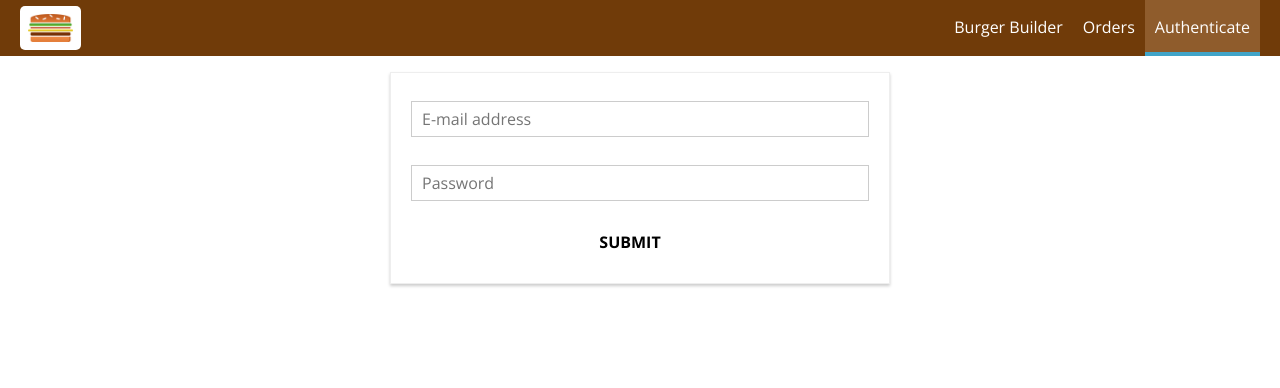
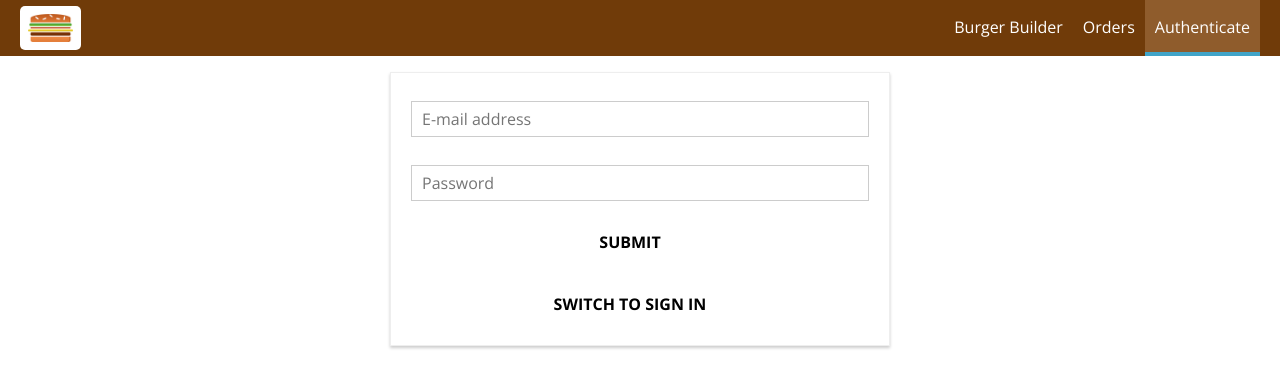
Before and after one commit to rbettN/burger, a React app: page /auth in a window 1280 px wide. Shown: the top 388 px of the page. Built offline with nearby package versions, Linux system fonts and the light colour scheme.

Commit message:
Lesson685: Added a Sign In option to authenticate existing users

```diff
--- a/src/containers/Auth/Auth.js
+++ b/src/containers/Auth/Auth.js
@@ -41,7 +41,8 @@
                 valid: false,
                 touched: false
             },
-        }
+        },
+        isSignup: true
     }
 
     checkValidity (value, rules) {
@@ -73,7 +74,13 @@
 
     submitHandler = (event) => {
         event.preventDefault();
-        this.props.onAuth(this.state.controls.email.value, this.state.controls.password.value);
+        this.props.onAuth(this.state.controls.email.value, this.state.controls.password.value, this.state.isSignup);
+    }
+
+    switchAuthModeHandler = () => {
+        this.setState(prevState => {
+            return {isSignup: !prevState.isSignup};
+        });
     }
 
     render () {
@@ -102,6 +109,9 @@
                     {form}
                     <Button btnType="Success">SUBMIT</Button>
                 </form>
+                <Button
+                    clicked={this.switchAuthModeHandler}
+                    btnType="Danger">SWITCH TO {this.state.isSignup ? 'SIGN IN' : 'SING UP'}</Button>
             </div>
         );
     }
@@ -109,7 +119,7 @@
 
 const mapDispatchToProps = dispatch => {
     return {
-        onAuth: (email, password) => dispatch(actions.auth(email, password))
+        onAuth: (email, password, isSignup) => dispatch(actions.auth(email, password, isSignup))
     };
 };
 
--- a/src/store/actions/auth.js
+++ b/src/store/actions/auth.js
@@ -21,7 +21,7 @@
     };
 };
 
-export const auth = (email, password) => {
+export const auth = (email, password, isSignup) => {
     return dispatch => {
         dispatch(authStart());
         const authData = {
@@ -29,7 +29,11 @@
             password: password,
             returnSecureToken: true
         }
-        axios.post('https://identitytoolkit.googleapis.com/v1/accounts:signUp?key=AIzaSyCCX0MCP86BgKiaPRN-FVbGBU81TxqGMj4', authData)
+        let url = 'https://identitytoolkit.googleapis.com/v1/accounts:signUp?key=AIzaSyCCX0MCP86BgKiaPRN-FVbGBU81TxqGMj4';
+        if (!isSignup) {
+            url = 'https://identitytoolkit.googleapis.com/v1/accounts:signInWithPassword?key=AIzaSyCCX0MCP86BgKiaPRN-FVbGBU81TxqGMj4';
+        }
+        axios.post(url, authData)
         .then(response => {
             console.log(response);
             dispatch(authSuccess(response.data));
```
